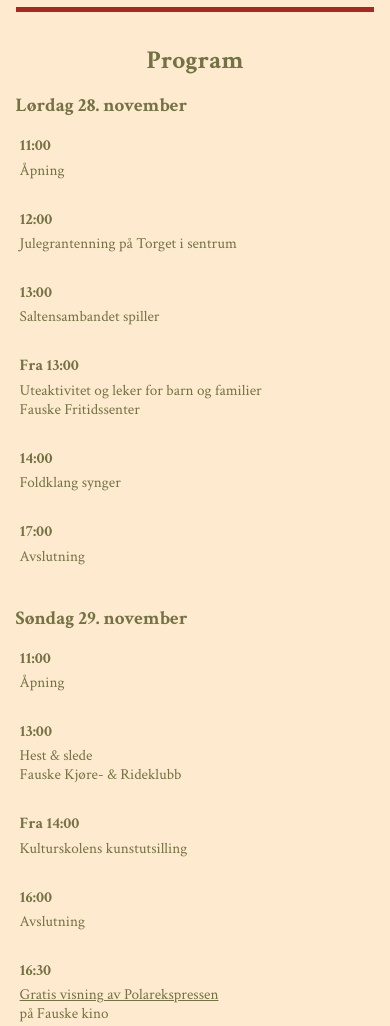
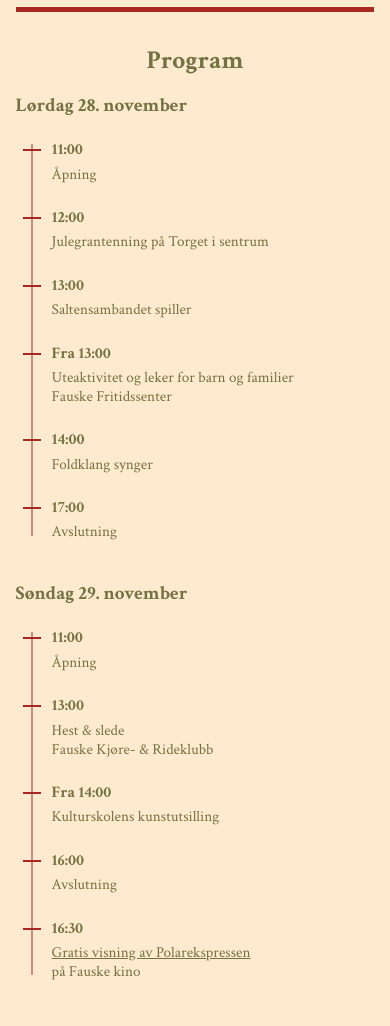
Before and after one commit to MLundteppen/Jul-p-tunet, a plain HTML site: page index.html in a window 390 px wide. Shown: the part 640-1666 px from the top of the page. Drawn offline with Linux system fonts and the light colour scheme; a script that the page names is missing.

Commit message:
Refactor timeline styles in index.html
Updated timeline styles for improved layout and spacing.

```diff
--- a/index.html
+++ b/index.html
@@ -400,10 +400,12 @@
       .program-container { width: 92%; }
       .map-container { width: 92%; }
       #omradekart { scroll-margin-top: 120px; }
-      .timeline { padding: 0; }
+      .timeline { padding: 0.5rem 0 0.25rem 0.5rem; }
       .timeline::before { display: none; }
-      .timeline-grid { display: grid; grid-template-columns: 1fr; gap: 0.75rem; }
-      .timeline-item { text-align: left; padding: 0.5rem 0.25rem; }
+      .timeline-grid { display: grid; grid-template-columns: 1fr; gap: 0.9rem; position: relative; padding-left: 1.5rem; }
+      .timeline-grid::before { content: ""; position: absolute; left: 0.45rem; top: 0.6rem; bottom: 0.6rem; width: 2px; background: var(--rod); opacity: 0.5; }
+      .timeline-item { text-align: left; padding: 0.25rem 0.25rem; }
+      .timeline-item::before { content: ""; position: absolute; left: calc(-1.5rem + 0.45rem + 1px - 9px); top: calc(0.25rem + 0.75rem - 1px); width: 18px; height: 2px; background: var(--rod); }
       .timeline-item .time { margin-bottom: 0.15rem; }
       .timeline-item .tick { display: none; }
       .partners-container { width: 92%; }
```
